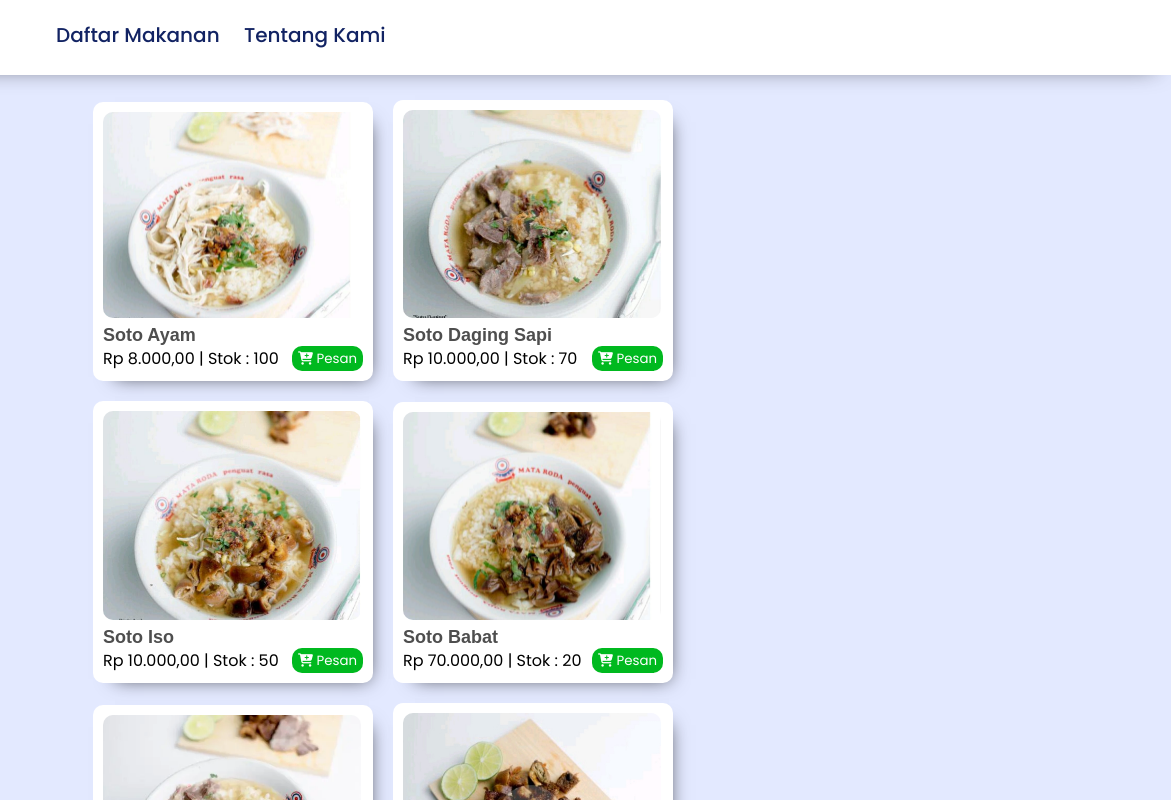
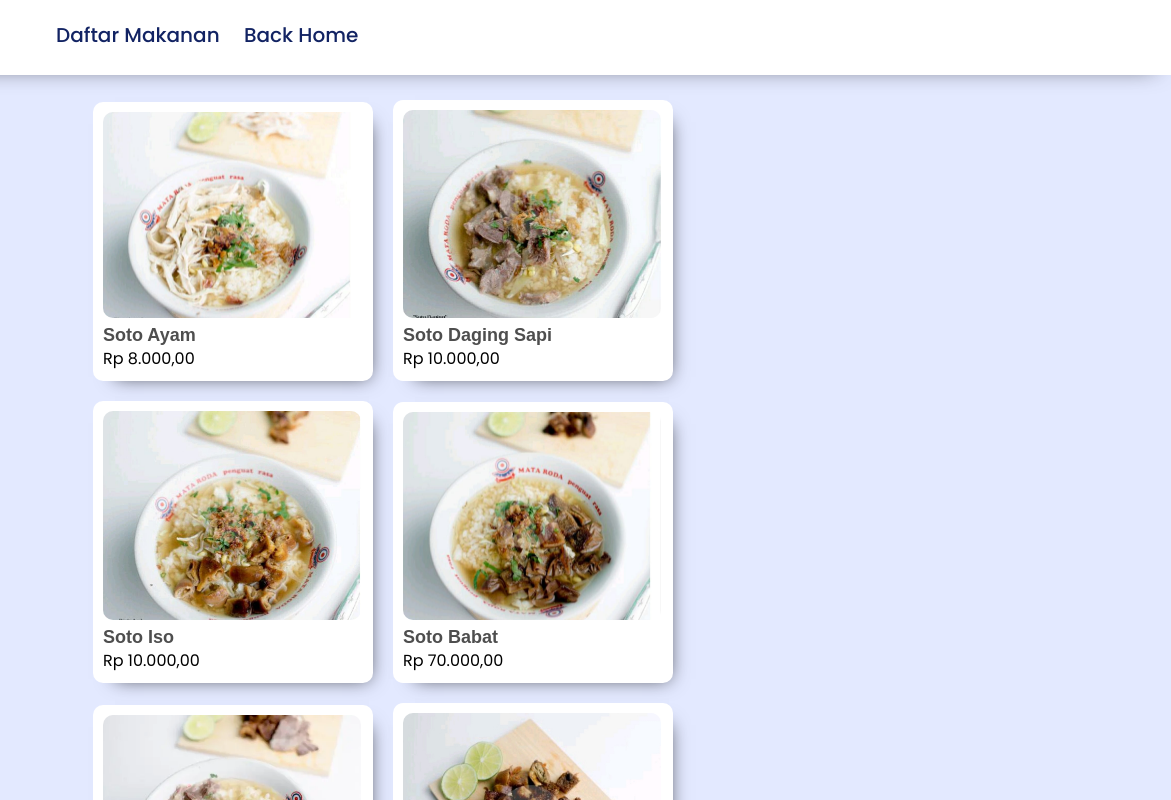
Before and after one commit to ibrahimelgibran/soim-menu, a plain HTML site: page index.html in a window 1280 px wide. Shown: the top 800 px of the page, 109-1280 px from the left. Drawn offline with Linux system fonts and the light colour scheme.

Commit message:
first commit

```diff
--- a/index.html
+++ b/index.html
@@ -21,7 +21,7 @@
       <img src="./assets/images/icon.png" alt="" />
       <ul>
         <li><a href="./index.html">Daftar Makanan</a></li>
-        <li><a href="./tentang-kami.html">Tentang Kami</a></li>
+        <li><a href="http://sotoijomonjali.my.id">Back Home</a></li>
       </ul>
     </div>
     <div class="main">
--- a/script.js
+++ b/script.js
@@ -256,14 +256,15 @@ function generateData() {
     divAction.classList.add("action");
 
     let spanData = document.createElement("span");
-    spanData.innerHTML = `Rp ${toRupiah(harga)},00 | Stok : ${stok}`;
+    // spanData.innerHTML = `Rp ${toRupiah(harga)},00 | Stok : ${stok}`;
+    spanData.innerHTML = `Rp ${toRupiah(harga)},00`;
     divAction.appendChild(spanData);
 
-    let buttonAdd = document.createElement("button");
-    buttonAdd.innerHTML = '<i class="fas fa-cart-plus"></i> Pesan';
-    buttonAdd.setAttribute("value", i);
-    buttonAdd.setAttribute("onclick", "addtoCart(this.value)");
-    divAction.appendChild(buttonAdd);
+    // let buttonAdd = document.createElement("button");
+    // buttonAdd.innerHTML = '<i class="fas fa-cart-plus"></i> Pesan';
+    // buttonAdd.setAttribute("value", i);
+    // buttonAdd.setAttribute("onclick", "addtoCart(this.value)");
+    // divAction.appendChild(buttonAdd);
     divCard.appendChild(divAction);
     //console.log(divCard);
     foodList.appendChild(divCard);
```
Also changed, not shown: tentang-kami.html (+5 -5 lines), 3 other files.
